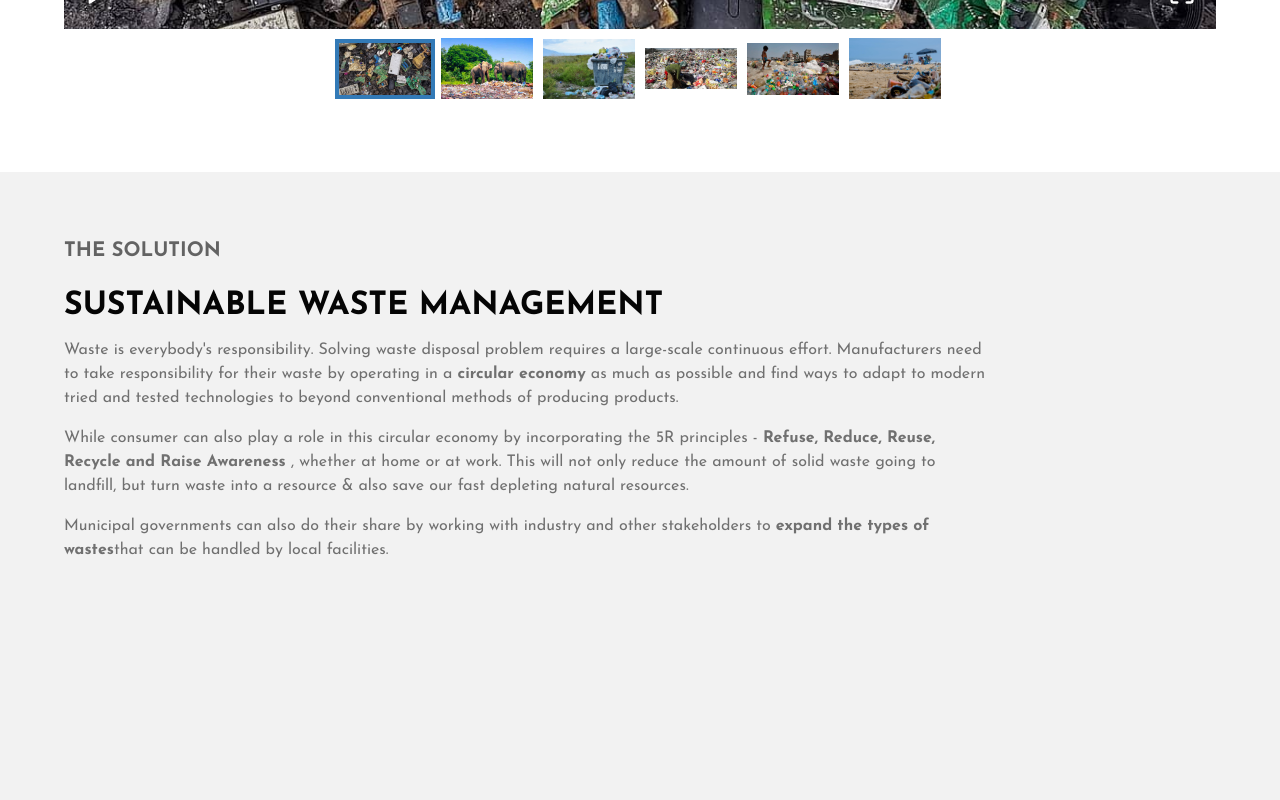
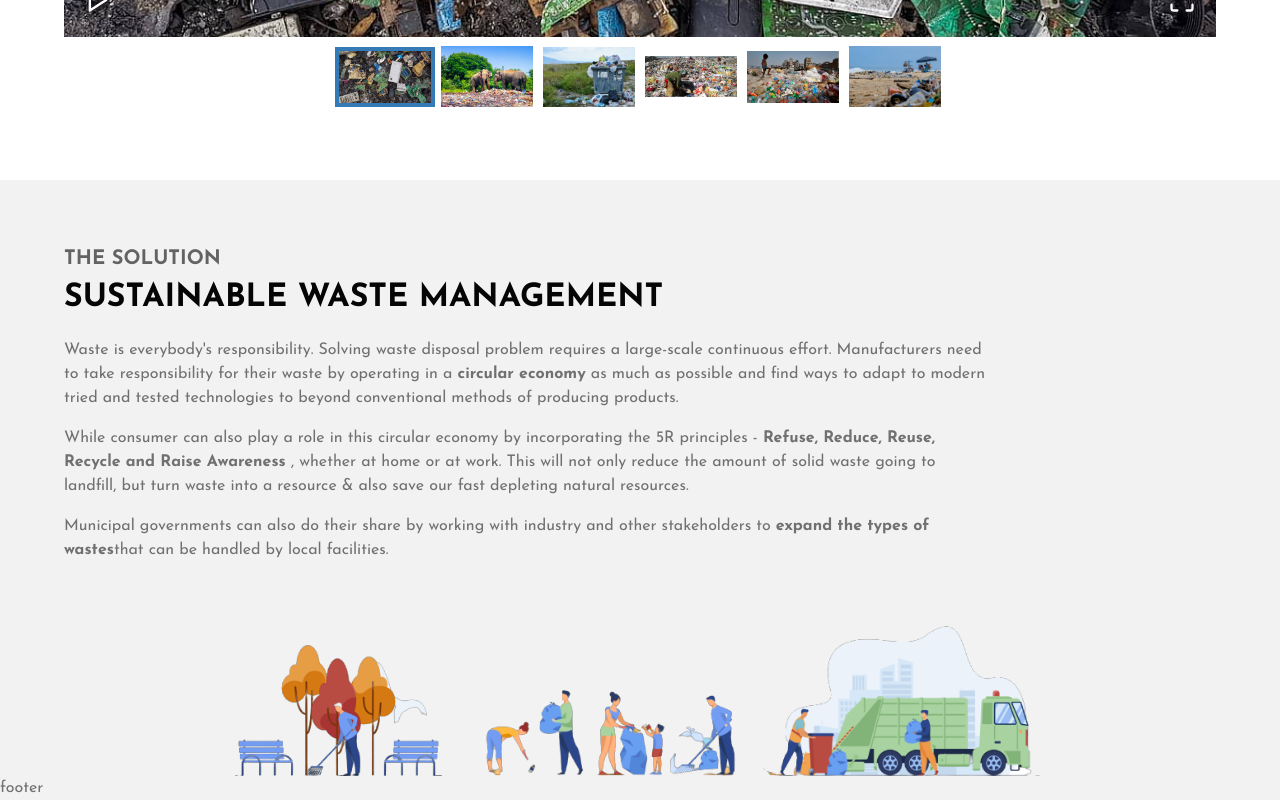
Before and after one commit to vk0808/clean-earth, a React (Create React App) app: page / in a window 1280 px wide. Shown: the part 1702-2502 px from the top of the page. Before the commit the page ends 2328 px from the top, so only its background shows below. Built offline with nearby package versions, Linux system fonts and the light colour scheme.

Commit message:
added: footer-img with style

```diff
--- /dev/null
+++ b/src/components/Footer/Footer.js
@@ -0,0 +1,14 @@
+import React from "react";
+
+const Footer = () => {
+  return (
+    <footer>
+      <div className="footer-img"></div>
+      <div className="footer-content">
+        <p>footer</p>
+      </div>
+    </footer>
+  );
+};
+
+export default Footer;
--- a/src/pages/Index.js
+++ b/src/pages/Index.js
@@ -4,6 +4,7 @@ import Navbar from "../components/Navbar/Navbar";
 import Hero from "../components/Hero/Hero";
 import ProblemIntro from "../components/Problem/ProblemIntro";
 import SolutionIntro from "../components/Solution/Solution";
+import Footer from "../components/Footer/Footer";
 
 const Index = () => {
   return (
@@ -12,6 +13,7 @@ const Index = () => {
       <Hero />
       <ProblemIntro />
       <SolutionIntro />
+      <Footer />
     </>
   );
 };
--- a/src/styles.scss
+++ b/src/styles.scss
@@ -305,7 +305,8 @@ p {
 }
 .main-heading {
   text-transform: uppercase;
-  margin-bottom: var(--spacingMobile);
+  margin-bottom: calc(var(--spacingMobile) * 2);
+
 }
 .problem {
   background: var(--white);
@@ -319,11 +320,6 @@ p {
 
   .second-para, .third-para {
     margin-top: calc(var(--spacingMobile) * 2);
-  }
-}
-.solution {
-  .sub-heading {
-    margin-bottom: calc(var(--spacingMobile) * 2);
   }
 }
 
@@ -414,3 +410,27 @@ p {
     grid-template-columns: 1fr 1fr;
   }
 }
+
+// Footer
+.footer-img {
+  position: relative;
+
+  &::before {
+    content: "";
+    position: absolute;
+    width: 100%;
+    height: 100%;
+    background: url('./components/Footer/footer-bg.png') no-repeat center center;
+    background-size: contain;
+  }
+}
+@media screen and (max-width: 800px) {
+  .footer-img {
+    min-height: 100px;
+  }
+}
+@media screen and (min-width: 800px) {
+    .footer-img {
+      min-height: 150px;
+    }
+  }
```
Also changed, not shown: src/components/Footer/footer-bg.png (added).
